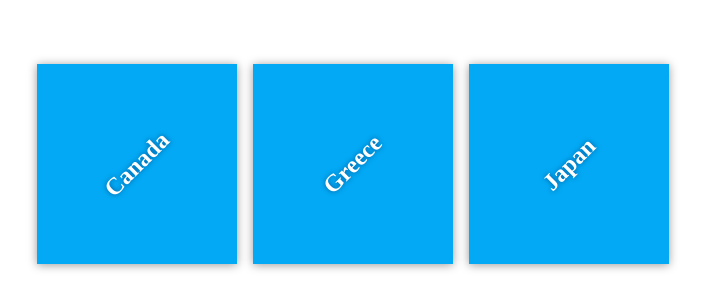
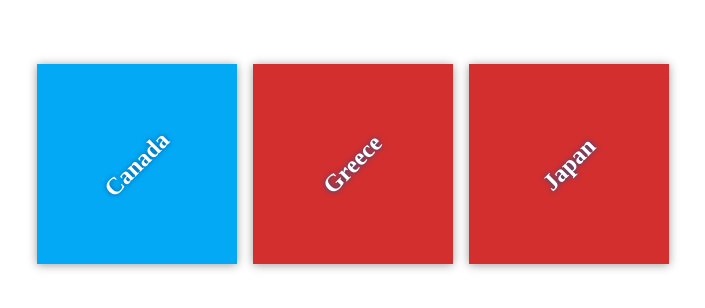
Before and after one commit to AlixGarance/my-travel-plans, a plain HTML site: page index.html in a window 1280 px wide. Shown: the part 236-544 px from the top of the page, without its empty margins (287-992 px from the left). Drawn offline with Linux system fonts and the light colour scheme; files that its build step writes are made by us from their sources.

Commit message:
Style destinations

```diff
--- a/app.css
+++ b/app.css
@@ -46,10 +46,14 @@ h2 {
     text-shadow: 0 0 5px #01579b;
 }
 
-#florida {
+#canada {
     background-color: #03a9f4;
 }
 
-#paris {
+#greece {
     background-color: #d32f2f;
 }
+
+#japan {
+    background-color: #d32f2f;
+}
```
